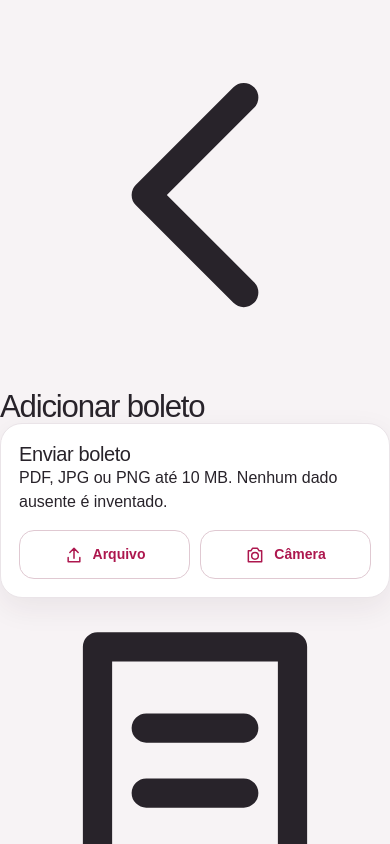
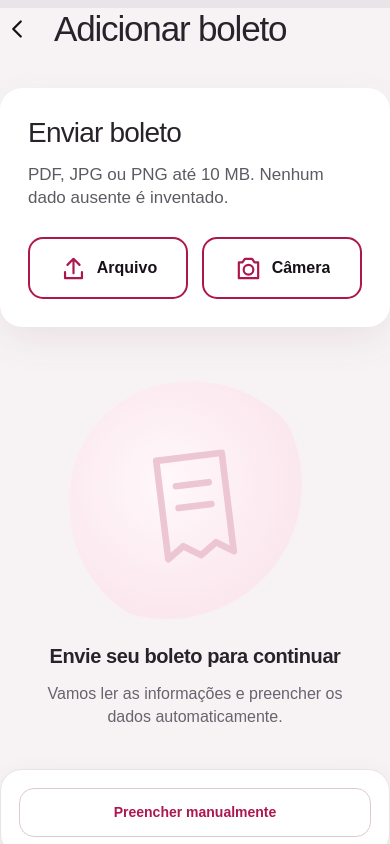
Before and after one commit to mateuscalixt0/app-controlle, a Next.js app: page /boletos/novo in a window 390 px wide. Shown: the top 844 px of the page. Built offline with nearby package versions, Linux system fonts and the light colour scheme; no server answers.

Commit message:
feat: aplica visual da nova tela de boleto

```diff
--- a/src/app/globals.css
+++ b/src/app/globals.css
@@ -15,6 +15,13 @@ button:disabled,input:disabled,select:disabled { cursor:not-allowed; opacity:.64
 .app-frame { width:100%; max-width:480px; min-height:100dvh; margin:0 auto; background:var(--surface); box-shadow:0 0 40px rgba(35,20,27,.08); }
 .app-header { position:sticky; z-index:20; top:0; display:flex; align-items:center; justify-content:space-between; min-height:72px; padding:14px 20px; border-bottom:1px solid rgba(234,228,232,.85); background:rgba(255,255,255,.94); backdrop-filter:blur(14px); }
 .brand { font-size:19px; font-weight:800; letter-spacing:-.5px; }
+.brand span { color:var(--pink); }
+.header-actions { display:flex; align-items:center; gap:16px; }
+.header-notification { position:relative; display:grid; width:28px; height:28px; place-items:center; }
+.header-notification svg { width:25px; height:25px; }
+.header-notification i { position:absolute; top:1px; right:1px; width:8px; height:8px; border-radius:50%; background:var(--pink); }
+.shop-chip { display:grid; width:42px; height:42px; place-items:center; padding:0; border-radius:50%; }
+.shop-chip svg { width:23px; height:23px; }
 .shop-chip { max-width:142px; overflow:hidden; padding:10px 13px; border:1px solid var(--line); border-radius:999px; color:var(--muted); background:#fff; font-size:12px; font-weight:700; text-overflow:ellipsis; white-space:nowrap; }
 .page-content { min-height:calc(100dvh - 72px); padding:28px 20px 126px; background:linear-gradient(180deg,#fff 0,#fff 180px,var(--background) 400px); }
 .page-heading { margin-bottom:20px; }
@@ -147,7 +154,8 @@ h3 { margin:0; font-size:15px; line-height:1.25; }
 .option-urgent { --option-color:var(--red); }
 .helper-box { margin:0; padding:13px; border-radius:13px; color:var(--muted); background:#f7f4f6; font-size:11px; line-height:1.5; }
 .document-source-actions { display:grid; grid-template-columns:repeat(2,minmax(0,1fr)); gap:10px; margin-top:16px; }
-.document-source-action { width:100%; min-width:0; cursor:pointer; }
+.document-source-action { width:100%; min-width:0; min-height:62px; cursor:pointer; border:2px solid var(--pink); color:#171218; font-size:16px; }
+.document-source-action svg { width:29px; height:29px; color:var(--pink); }
 .document-source-action span { overflow:hidden; text-overflow:ellipsis; white-space:nowrap; }
 .document-source-action input { position:absolute; width:1px; height:1px; opacity:0; pointer-events:none; }
 @media (max-width:360px) { .document-source-action { padding-right:12px; padding-left:12px; } }
@@ -161,6 +169,33 @@ h3 { margin:0; font-size:15px; line-height:1.25; }
 .link-card p { margin-bottom:0; }
 .safety-card { margin-top:18px; border-color:#f0d0dc; background:#fff9fb; }
 .safety-card p:last-child { margin-bottom:0; }
+
+.new-bill-screen { min-height:calc(100dvh - 198px); }
+.new-bill-title { display:flex; align-items:center; gap:20px; margin:8px 0 38px; }
+.new-bill-title h1 { font-size:clamp(30px,9vw,38px); }
+.back-link { display:grid; flex:0 0 34px; width:34px; height:42px; place-items:center; color:#171218; }
+.back-link svg { width:30px; height:30px; }
+.new-bill-screen .document-flow { padding:28px; border:0; border-radius:22px; box-shadow:0 14px 38px rgba(97,45,68,.08); }
+.document-flow h2 { font-size:28px; letter-spacing:-.8px; }
+.document-flow>p { margin:14px 0 0; color:#5e5a63; font-size:17px; line-height:1.35; }
+.new-bill-screen .document-source-actions { gap:14px; margin-top:28px; }
+.new-bill-empty { display:grid; justify-items:center; padding:54px 18px 28px; text-align:center; }
+.document-illustration { display:grid; width:250px; height:250px; place-items:center; border-radius:48% 52% 50% 50%; color:#edc6d3; background:radial-gradient(circle at 40% 40%,#fff8fa 0, #fbe7ee 63%,transparent 64%); transform:rotate(-7deg); }
+.document-illustration svg { width:132px; height:132px; stroke-width:1.2; }
+.new-bill-empty strong { margin-top:10px; font-size:20px; letter-spacing:-.4px; }
+.new-bill-empty p { max-width:320px; margin:12px 0 0; color:#68636d; font-size:16px; line-height:1.42; }
+.new-bill-screen .manual-entry { margin-top:12px; }
+@media (max-width:360px) {
+  .new-bill-title { gap:12px; margin-bottom:26px; }
+  .new-bill-screen .document-flow { padding:22px; }
+  .document-flow h2 { font-size:25px; }
+  .document-flow>p { font-size:15px; }
+  .new-bill-screen .document-source-actions { gap:10px; }
+  .document-source-action { min-height:56px; font-size:14px; }
+  .document-source-action svg { width:24px; height:24px; }
+  .document-illustration { width:210px; height:210px; }
+}
+
 .auth-page { display:flex; min-height:calc(100dvh - 190px); flex-direction:column; justify-content:center; }
 .auth-page h1 { margin:3px 0 0; }
 .auth-description { margin:10px 0 24px; color:var(--muted); font-size:14px; line-height:1.5; }
```
